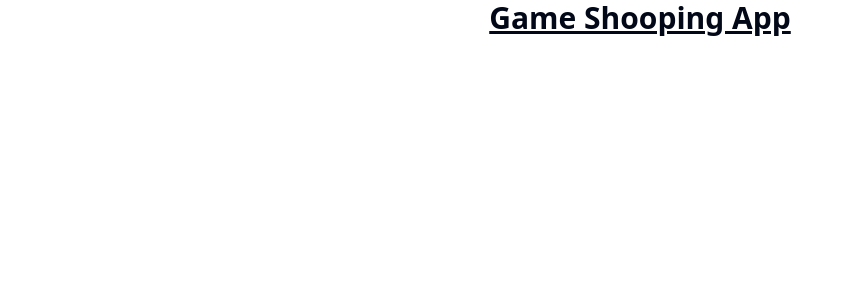
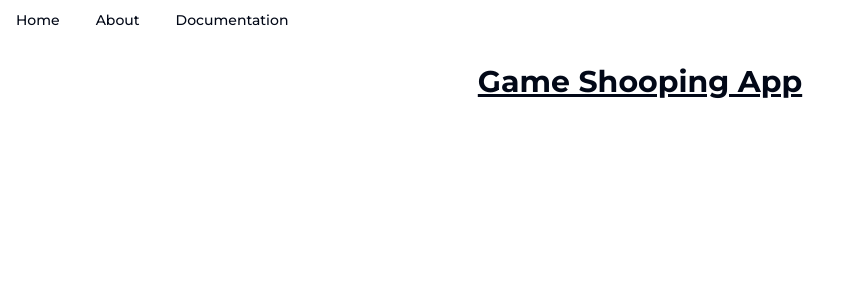
Before and after one commit to stanley-agwu/game-shopping-app, a React (Vite) app in the folder game-shopping-app/: page / in a window 1280 px wide. Shown: the top 300 px of the page, without its empty margins (0-849 px from the left). Built offline with nearby package versions, Linux system fonts and the light colour scheme.

Commit message:
feat(app): NavigationMenu component

```diff
--- a/game-shopping-app/index.html
+++ b/game-shopping-app/index.html
@@ -4,6 +4,10 @@
     <meta charset="UTF-8" />
     <link rel="icon" type="image/svg+xml" href="/vite.svg" />
     <meta name="viewport" content="width=device-width, initial-scale=1.0" />
+    <link
+      href="https://fonts.googleapis.com/css2?family=Montserrat:ital,wght@0,100;0,200;0,300;0,400;0,500;0,600;0,700;1,100;1,200;1,300;1,400;1,500;1,600;1,700&display=swap,"
+      rel="stylesheet"
+    />
     <title>Game shopping app</title>
   </head>
   <body>
--- a/game-shopping-app/package.json
+++ b/game-shopping-app/package.json
@@ -16,6 +16,7 @@
     "lucide-react": "^0.277.0",
     "react": "^18.2.0",
     "react-dom": "^18.2.0",
+    "react-router-dom": "^6.16.0",
     "tailwind-merge": "^1.14.0",
     "tailwindcss-animate": "^1.0.7"
   },
--- a/game-shopping-app/src/App.tsx
+++ b/game-shopping-app/src/App.tsx
@@ -1,7 +1,13 @@
+import { Fragment } from 'react';
+import NavigationMenu from '@/common/components/NavigationMenu';
+
 const App = () => (
-  <h1 className='text-3xl font-bold underline text-center'>
-    Game Shooping App
-  </h1>
+  <Fragment>
+    <NavigationMenu />
+    <h1 className='text-3xl font-bold underline text-center'>
+      Game Shooping App
+    </h1>
+  </Fragment>
 );
 
 export default App;
--- /dev/null
+++ b/game-shopping-app/src/common/components/NavigationMenu.tsx
@@ -0,0 +1,33 @@
+import {
+  NavigationUiMenu,
+  NavigationMenuItem,
+  NavigationMenuLink,
+  NavigationMenuList,
+  navigationMenuTriggerStyle,
+} from '@/common/components/ui/navigation-menu';
+
+const NavigationMenu = () => {
+  return (
+    <NavigationUiMenu>
+      <NavigationMenuList>
+        <NavigationMenuItem>
+          <NavigationMenuLink className={navigationMenuTriggerStyle()} href='/'>
+            Home
+          </NavigationMenuLink>
+        </NavigationMenuItem>
+        <NavigationMenuItem>
+          <NavigationMenuLink className={navigationMenuTriggerStyle()} href='/'>
+            About
+          </NavigationMenuLink>
+        </NavigationMenuItem>
+        <NavigationMenuItem>
+          <NavigationMenuLink className={navigationMenuTriggerStyle()} href='/'>
+            Documentation
+          </NavigationMenuLink>
+        </NavigationMenuItem>
+      </NavigationMenuList>
+    </NavigationUiMenu>
+  );
+};
+
+export default NavigationMenu;
--- a/game-shopping-app/src/common/components/ui/navigation-menu.tsx
+++ b/game-shopping-app/src/common/components/ui/navigation-menu.tsx
@@ -5,14 +5,14 @@ import { ChevronDown } from 'lucide-react';
 
 import { cn } from '@/common/lib/utils';
 
-const NavigationMenu = React.forwardRef<
+const NavigationUiMenu = React.forwardRef<
   React.ElementRef<typeof NavigationMenuPrimitive.Root>,
   React.ComponentPropsWithoutRef<typeof NavigationMenuPrimitive.Root>
 >(({ className, children, ...props }, ref) => (
   <NavigationMenuPrimitive.Root
     ref={ref}
     className={cn(
-      'relative z-10 flex max-w-max flex-1 items-center justify-center',
+      'relative z-10 flex max-w-max min-w-full mb-6 flex-1 items-center',
       className
     )}
     {...props}
@@ -21,7 +21,7 @@ const NavigationMenu = React.forwardRef<
     <NavigationMenuViewport />
   </NavigationMenuPrimitive.Root>
 ));
-NavigationMenu.displayName = NavigationMenuPrimitive.Root.displayName;
+NavigationUiMenu.displayName = NavigationMenuPrimitive.Root.displayName;
 
 const NavigationMenuList = React.forwardRef<
   React.ElementRef<typeof NavigationMenuPrimitive.List>,
@@ -30,7 +30,7 @@ const NavigationMenuList = React.forwardRef<
   <NavigationMenuPrimitive.List
     ref={ref}
     className={cn(
-      'group flex flex-1 list-none items-center justify-center space-x-1',
+      'group flex flex-1 list-none items-center space-x-1',
       className
     )}
     {...props}
@@ -41,7 +41,7 @@ NavigationMenuList.displayName = NavigationMenuPrimitive.List.displayName;
 const NavigationMenuItem = NavigationMenuPrimitive.Item;
 
 const navigationMenuTriggerStyle = cva(
-  'group inline-flex h-10 w-max items-center justify-center rounded-md bg-background px-4 py-2 text-sm font-medium transition-colors hover:bg-accent hover:text-accent-foreground focus:bg-accent focus:text-accent-foreground focus:outline-none disabled:pointer-events-none disabled:opacity-50 data-[active]:bg-accent/50 data-[state=open]:bg-accent/50'
+  'group inline-flex h-10 w-max items-center justify-center cursor-pointer rounded-md bg-background px-4 py-2 text-sm font-medium transition-colors hover:bg-accent hover:text-accent-foreground focus:bg-accent focus:text-accent-foreground focus:outline-none disabled:pointer-events-none disabled:opacity-50 data-[active]:bg-accent/50 data-[state=open]:bg-accent/50'
 );
 
 const NavigationMenuTrigger = React.forwardRef<
@@ -117,7 +117,7 @@ NavigationMenuIndicator.displayName =
 
 export {
   navigationMenuTriggerStyle,
-  NavigationMenu,
+  NavigationUiMenu,
   NavigationMenuList,
   NavigationMenuItem,
   NavigationMenuContent,
--- a/game-shopping-app/src/index.scss
+++ b/game-shopping-app/src/index.scss
@@ -8,6 +8,7 @@ body {
   background: #ffffff;
   margin: 0;
   padding: 0;
+  font-family: 'Montserrat', sans-serif;
 }
 
 @layer base {
```
Also changed, not shown: 1 other file (tests, documents, lock files or other folders).
